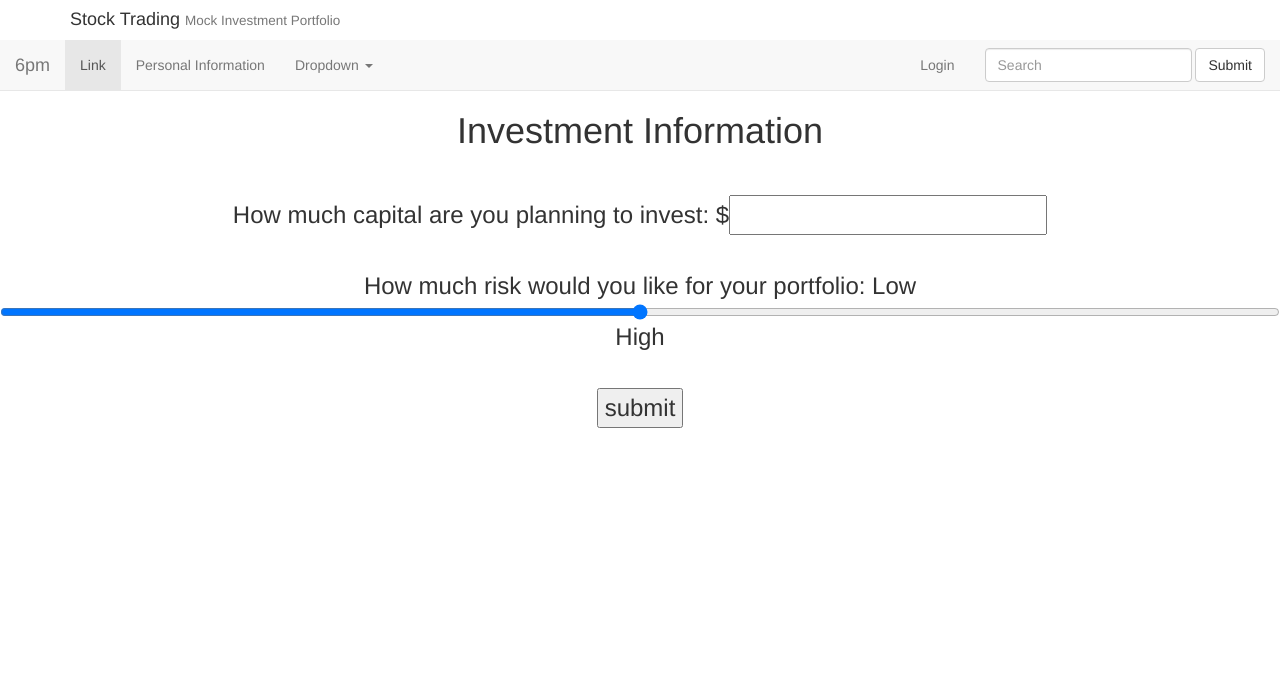
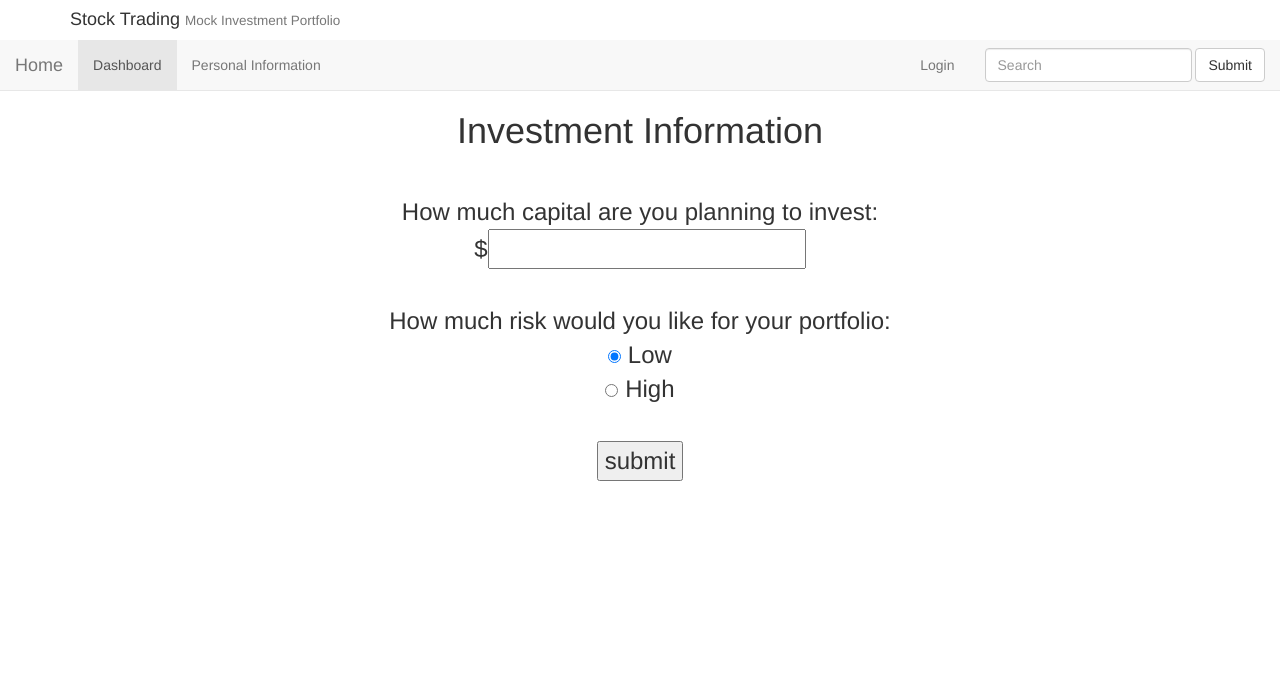
Before and after one commit to ucsb-cs48-w19/6pm-stock-trading, a Flask app: page /personal-info in a window 1280 px wide. Shown: the top 681 px of the page. Run offline with Flask 2, Linux system fonts and the light colour scheme; some libraries are stand-ins or nearby versions.

Commit message:
fixed navbar, setup dashboard

```diff
--- a/templates/footer.html
+++ b/templates/footer.html
@@ -4,6 +4,6 @@
     <!-- Latest compiled and minified JavaScript -->
 <script src="https://maxcdn.bootstrapcdn.com/bootstrap/3.3.7/js/bootstrap.min.js" integrity="sha384-Tc5IQib027qvyjSMfHjOMaLkfuWVxZxUPnCJA7l2mCWNIpG9mGCD8wGNIcPD7Txa" crossorigin="anonymous"></script>
 
-  <p class = "text-center footer" > Copyright 6pm stock trading team.. Test to make sure Footer works. </p>
+  <p class = "text-center footer" > &copy; UCSB CS 48 6pm-stock-trading team.</p>
   </body>
 </html>
--- a/templates/navbar.html
+++ b/templates/navbar.html
@@ -19,26 +19,14 @@
         <span class="icon-bar"></span>
         <span class="icon-bar"></span>
       </button>
-      <a class="navbar-brand" href="/">6pm</a>
+      <a class="navbar-brand" href="/">Home</a>
     </div>
 
     <!-- Collect the nav links, forms, and other content for toggling -->
     <div class="collapse navbar-collapse" id="bs-example-navbar-collapse-1">
       <ul class="nav navbar-nav">
-        <li class="active"><a href="#">Link <span class="sr-only">(current)</span></a></li>
+        <li class="active"><a href="/dashboard">Dashboard <span class="sr-only">(current)</span></a></li>
         <li><a href="/personal-info">Personal Information</a></li>
-        <li class="dropdown">
-          <a href="#" class="dropdown-toggle" data-toggle="dropdown" role="button" aria-haspopup="true" aria-expanded="false">Dropdown <span class="caret"></span></a>
-          <ul class="dropdown-menu">
-            <li><a href="#">Action</a></li>
-            <li><a href="#">Another action</a></li>
-            <li><a href="#">Something else here</a></li>
-            <li role="separator" class="divider"></li>
-            <li><a href="#">Separated link</a></li>
-            <li role="separator" class="divider"></li>
-            <li><a href="#">One more separated link</a></li>
-          </ul>
-        </li>
       </ul>
       <ul class="nav navbar-nav navbar-right">
         <li><a href="/login">Login</a></li>
--- a/templates/personal-info.html
+++ b/templates/personal-info.html
@@ -33,10 +33,13 @@
 		<center><h1>Investment Information</h1></center><br>
 
 		<form action="EnterInformation" method="get">
-			<center>How much capital are you planning to invest: $<input type ="number" name="capital" value="" > </center><br>
-			<center>How much risk would you like for your portfolio: Low<input type ="range" name="risk" value="" >High </center><br>
+			<center>How much capital are you planning to invest:<br>$<input type ="number" name="capital" value="" > </center><br>
+			<center>How much risk would you like for your portfolio:</center>
+  				<center><input type="radio" name="risk" value="low" checked> Low <br></center>
+  				<center><input type="radio" name="risk" value="high"> High<br><br></center>
 			<center><input type="submit" value="submit"></center>
 		</form>
+
 		</font>
  	</body>
 
```
Also changed, not shown: templates/dashboard.html (+11 -2 lines).
